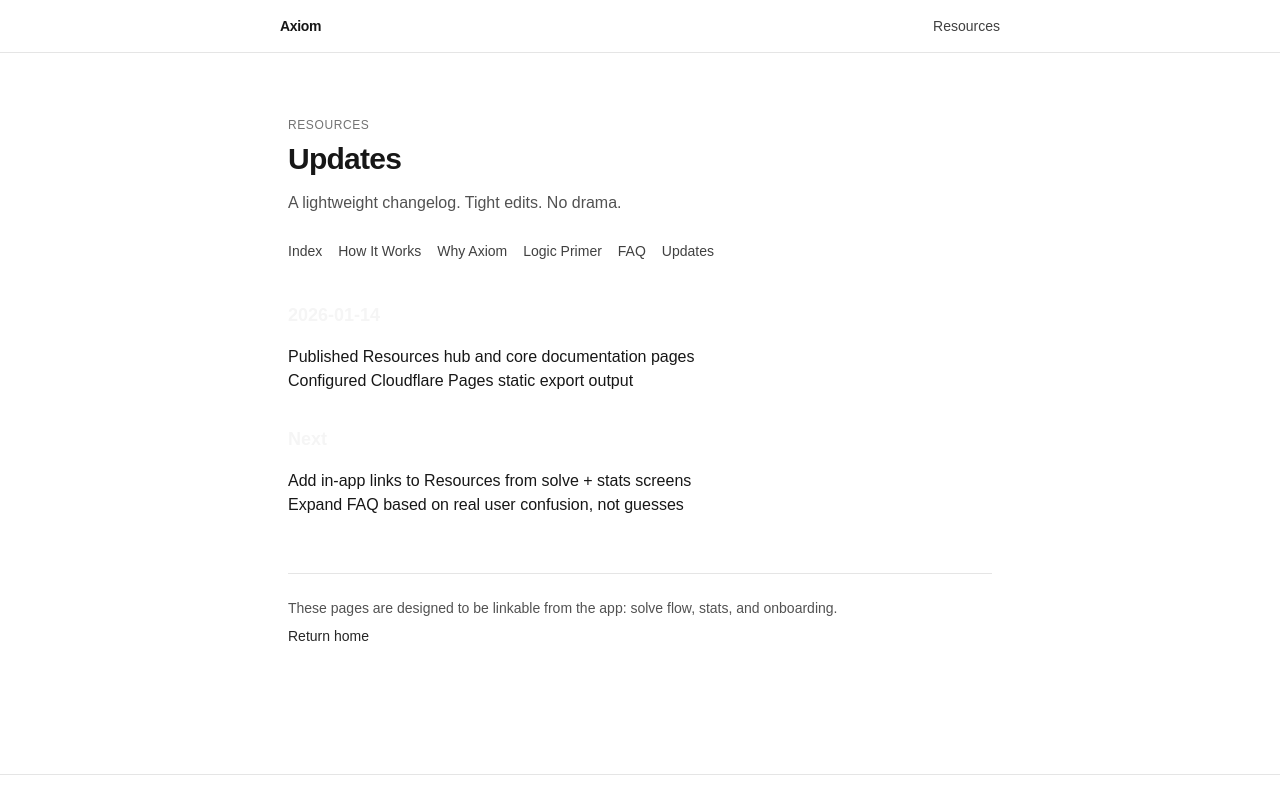
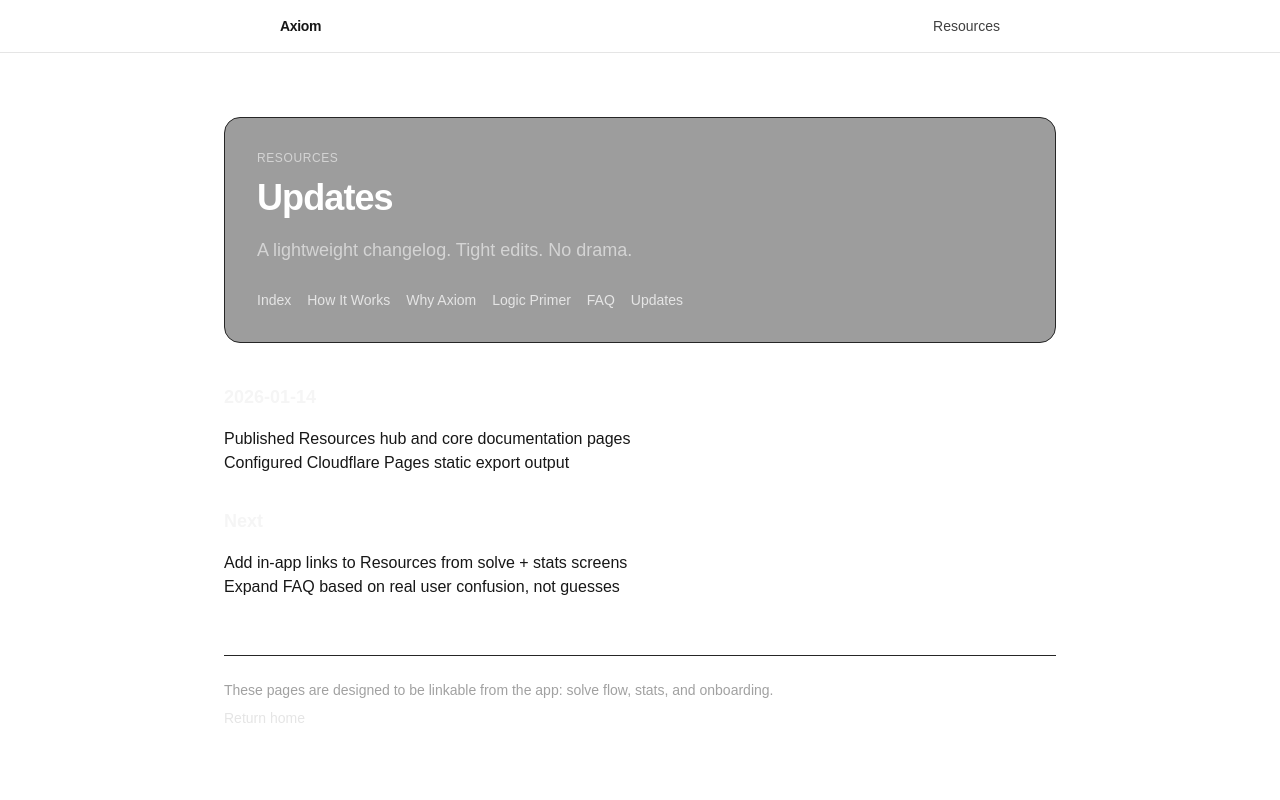
Before and after one commit to TrueFormCoder/axiom-site, a Next.js app in the folder site/: page /resources/updates in a window 1280 px wide. Shown: the top 800 px of the page. Built offline with nearby package versions, Linux system fonts and the light colour scheme.

Commit message:
Polish resources typography spacing and contrast

```diff
--- a/site/app/resources/ResourcesLayout.tsx
+++ b/site/app/resources/ResourcesLayout.tsx
@@ -1,4 +1,4 @@
-import Link from "next/link";
+import Link from 'next/link';
 
 export default function ResourcesLayout({
   title,
@@ -10,52 +10,83 @@ export default function ResourcesLayout({
   children: React.ReactNode;
 }) {
   return (
-    <main className="mx-auto w-full max-w-3xl px-8 py-16">
-      <div className="mb-10">
-        <p className="text-xs uppercase tracking-wider text-neutral-500">
-          Resources
-        </p>
-        <h1 className="mt-2 text-3xl font-semibold tracking-tight text-neutral-900">
-          {title}
-        </h1>
-        {subtitle ? (
-          <p className="mt-3 text-base leading-7 text-neutral-600">
-            {subtitle}
-          </p>
-        ) : null}
+    <main className="mx-auto w-full max-w-4xl px-8 py-16">
+      <div className="mb-10 rounded-2xl border border-neutral-800 bg-neutral-950/40 p-8">
+        <p className="text-xs font-medium uppercase tracking-wider text-neutral-300">Resources</p>
+
+        <h1 className="mt-3 text-4xl font-semibold tracking-tight text-white">{title}</h1>
+
+        {subtitle ? <p className="mt-4 text-lg leading-8 text-neutral-300">{subtitle}</p> : null}
 
         <nav className="mt-6 flex flex-wrap gap-x-4 gap-y-2 text-sm">
-          <Link className="text-neutral-700 underline-offset-4 hover:underline hover:text-neutral-900" href="/resources">
+          <Link
+            className="text-neutral-200 hover:text-white underline-offset-4 hover:underline"
+            href="/resources"
+          >
             Index
           </Link>
-          <Link className="text-neutral-700 underline-offset-4 hover:underline hover:text-neutral-900" href="/resources/how-it-works">
+          <Link
+            className="text-neutral-200 hover:text-white underline-offset-4 hover:underline"
+            href="/resources/how-it-works"
+          >
             How It Works
           </Link>
-          <Link className="text-neutral-700 underline-offset-4 hover:underline hover:text-neutral-900" href="/resources/why-axiom">
+          <Link
+            className="text-neutral-200 hover:text-white underline-offset-4 hover:underline"
+            href="/resources/why-axiom"
+          >
             Why Axiom
           </Link>
-          <Link className="text-neutral-700 underline-offset-4 hover:underline hover:text-neutral-900" href="/resources/logic-primer">
+          <Link
+            className="text-neutral-200 hover:text-white underline-offset-4 hover:underline"
+            href="/resources/logic-primer"
+          >
             Logic Primer
           </Link>
-          <Link className="text-neutral-700 underline-offset-4 hover:underline hover:text-neutral-900" href="/resources/faq">
+          <Link
+            className="text-neutral-200 hover:text-white underline-offset-4 hover:underline"
+            href="/resources/faq"
+          >
             FAQ
           </Link>
-          <Link className="text-neutral-700 underline-offset-4 hover:underline hover:text-neutral-900" href="/resources/updates">
+          <Link
+            className="text-neutral-200 hover:text-white underline-offset-4 hover:underline"
+            href="/resources/updates"
+          >
             Updates
           </Link>
         </nav>
       </div>
 
-      <article className="prose prose-neutral prose-lg max-w-none prose-headings:scroll-mt-24 prose-h2:mt-10 prose-h2:mb-3 prose-p:leading-7 prose-li:my-1 prose-a:font-medium prose-a:underline prose-a:underline-offset-4 prose-a:text-neutral-900 hover:prose-a:text-neutral-700">
+      <article
+        className="prose prose-invert prose-lg max-w-none
+          prose-headings:text-white
+          prose-p:text-neutral-200 prose-p:my-5
+          prose-li:text-neutral-200 prose-li:my-2
+          prose-strong:text-white
+
+          prose-a:text-neutral-100 prose-a:underline prose-a:underline-offset-4 hover:prose-a:text-white
+
+          prose-ul:list-disc prose-ul:pl-6 prose-ul:my-5
+          prose-ol:list-decimal prose-ol:pl-6 prose-ol:my-5
+          prose-ol:marker:font-semibold prose-ol:marker:text-neutral-100
+
+          prose-h2:mt-10 prose-h2:mb-3
+          prose-h3:mt-8 prose-h3:mb-2
+          prose-hr:border-neutral-800"
+      >
         {children}
       </article>
 
-      <div className="mt-14 border-t border-neutral-200 pt-6 text-sm text-neutral-600">
+      <div className="mt-14 border-t border-neutral-800 pt-6 text-sm text-neutral-400">
         <p className="mb-2">
           These pages are designed to be linkable from the app: solve flow, stats, and onboarding.
         </p>
         <p>
-          <Link className="text-neutral-800 underline-offset-4 hover:underline" href="/">
+          <Link
+            className="text-neutral-200 hover:text-white underline-offset-4 hover:underline"
+            href="/"
+          >
             Return home
           </Link>
         </p>
```
